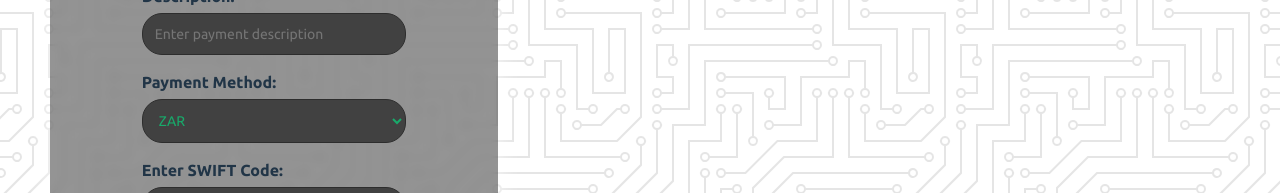
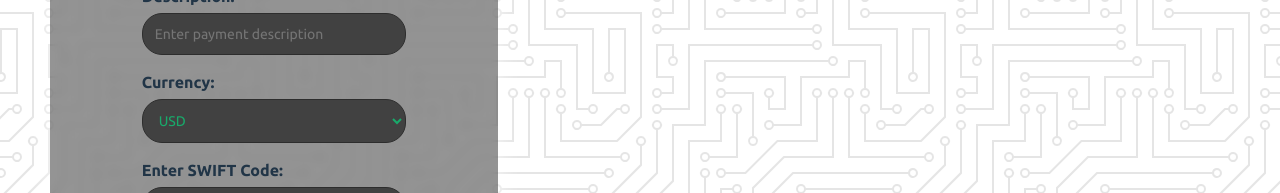
Before and after one commit to APDS7311POE-ST10144453/APDS7311-POE, a React (Vite) app in the folder client/: page /customer-payment-form in a window 1280 px wide. Shown: the part 532-725 px from the top of the page. Built offline with nearby package versions, Linux system fonts and the light colour scheme; sample sign-in values are in the browser's storage.

Commit message:
swift code fixed

```diff
--- a/client/src/pages/CustomerPaymentForm.tsx
+++ b/client/src/pages/CustomerPaymentForm.tsx
@@ -139,53 +139,126 @@
   };
 
   return (
-        <div className="page-container"> {/* Add this class */}
+    <div className="page-container">
       <div className="form-container">
         <h1 className="form-title">Payment Form</h1>
-                <form className="payment-form">
+        <form className="payment-form" onSubmit={handlePayClick}>
           <div className="form-group">
             <label htmlFor="recipient-name">Recipient's Name:</label>
-                        <input className="input-field" type="text" id="recipient-name" placeholder="Enter Recipient's Name" />
+            <input
+              className="input-field"
+              type="text"
+              id="recipient-name"
+              value={recipientName}
+              onChange={(e) => setRecipientName(e.target.value)}
+              placeholder="Enter Recipient's Name"
+            />
+            <text className="global-error-text">{errors["recipientName"]}</text>
           </div>
           <div className="form-group">
             <label htmlFor="recipient-bank">Recipient's Bank:</label>
-                        <input className="input-field" type="text" id="recipient-bank" placeholder="Enter Recipient's Bank" />
+            <input
+              className="input-field"
+              type="text"
+              id="recipient-bank"
+              value={recipientBank}
+              onChange={(e) => setRecipientBank(e.target.value)}
+              placeholder="Enter Recipient's Bank"
+            />
+            <text className="global-error-text">{errors["recipientBank"]}</text>
           </div>
           <div className="form-group">
-                        <label htmlFor="recipient-account-no">Recipient's account no:</label>
-                        <input className="input-field" type="text" id="recipient-account-no" placeholder="Enter Recipient's Account No" />
+            <label htmlFor="recipient-account-no">
+              Recipient's account no:
+            </label>
+            <input
+              className="input-field"
+              type="text"
+              id="recipient-account-no"
+              value={recipientAccountNumber}
+              onChange={(e) => setRecipientAccountNumber(e.target.value)}
+              placeholder="Enter Recipient's Account No"
+            />
+            <text className="global-error-text">
+              {errors["recipientAccountNumber"]}
+            </text>
           </div>
           <div className="form-group">
             <label htmlFor="amount-transfer">Amount to transfer:</label>
-                        <input className="input-field" type="text" id="amount-transfer" placeholder="Enter Amount you want to pay" />
+            <input
+              className="input-field"
+              type="text"
+              id="amount-transfer"
+              value={transferAmount}
+              onChange={(e) => setTransferAmount(e.target.value)}
+              placeholder="Enter Amount you want to pay"
+            />
+            <text className="global-error-text">
+              {errors["transferAmount"]}
+            </text>
           </div>
           <div className="form-group">
             <label htmlFor="description">Description:</label>
-                        <input className="input-field" type="text" id="description" placeholder="Enter payment description" />
+            <input
+              className="input-field"
+              type="text"
+              id="description"
+              placeholder="Enter payment description"
+              value={description}
+              onChange={(e: React.ChangeEvent<HTMLInputElement>) =>
+                setdescription(e.target.value)
+              }
+            />
+            <text className="global-error-text">{errors["description"]}</text>
           </div>
           <div className="form-group">
-                        <label htmlFor="payment-method">Payment Method:</label>
-                        <select className="input-field" id="payment-method">
-                            <option value="zar">ZAR</option>
-                            <option value="usd">USD</option>
-                            <option value="eur">EUR</option>
-                            <option value="gbp">GBP</option>
-                            <option value="jpy">JPY</option>
-                            <option value="aud">AUD</option>
-                            <option value="cad">CAD</option>
-                            <option value="chf">CHF</option>
-                            <option value="cny">CNY</option>
-                            <option value="inr">INR</option>
-                            <option value="brl">BRL</option>
+            <label htmlFor="currency">Currency:</label>
+            <select
+              className="input-field"
+              id="currency"
+              value={currency}
+              onChange={(e) => setCurrency(e.target.value)}
+            >
+                <option value="ZAR">ZAR</option>
+                <option value="USD">USD</option>
+                <option value="EUR">EUR</option>
+                <option value="GBP">GBP</option>
+                <option value="JPY">JPY</option>
+                <option value="AUD">AUD</option>
+                <option value="CAD">CAD</option>
+                <option value="CHF">CHF</option>
+                <option value="CNY">CNY</option>
+                <option value="INR">INR</option>
+                <option value="BRL">BRL</option>
+                <option value="MXN">MXN</option>
+                <option value="RUB">RUB</option>
+                <option value="KRW">KRW</option>
+                <option value="SGD">SGD</option>
+                <option value="HKD">HKD</option>
+                <option value="NOK">NOK</option>
+                <option value="SEK">SEK</option>
+                <option value="NZD">NZD</option>
+                <option value="TRY">TRY</option>
+
+              {/* Add more currencies as needed */}
             </select>
           </div>
           <div className="form-group">
             <label htmlFor="swift-code">Enter SWIFT Code:</label>
-                        <SwiftCodeTextBox value={swiftCode} onChange={(value: string) => setSwiftCode(value)} /> {/* Replace the input field with the SwiftCodeTextBox component */}
+            <SwiftCodeTextBox value={swiftCode} onChange={(data) => {setSwiftCode(data)}} onIsValidChange={handleIsValidChange} />{" "}
+            {/* Assuming SwiftCodeTextBox takes a value and onChange prop */}
           </div>
           <div className="form-buttons">
-                        <button type="submit" className="pay-now-button">PAY Now</button>
-                        <button type="button" className="cancel-button" onClick={handleBackClick}>Cancel</button>
+            <button type="submit" className="pay-now-button">
+              PAY Now
+            </button>
+            <button
+              type="button"
+              className="cancel-button"
+              onClick={handleBackClick}
+            >
+              Cancel
+            </button>
           </div>
         </form>
       </div>
```
Lines whose indentation alone changed are shown as unchanged.
